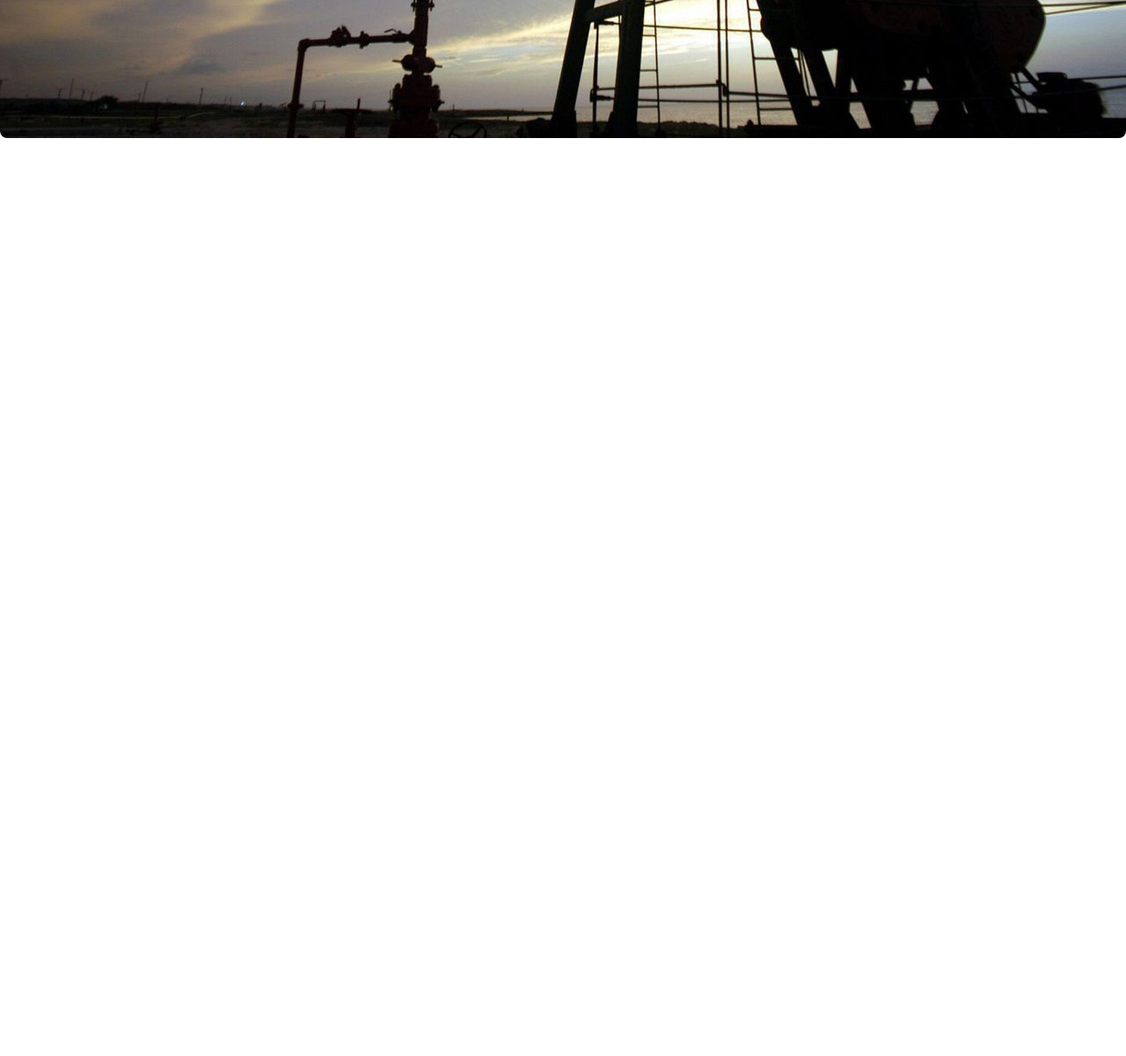
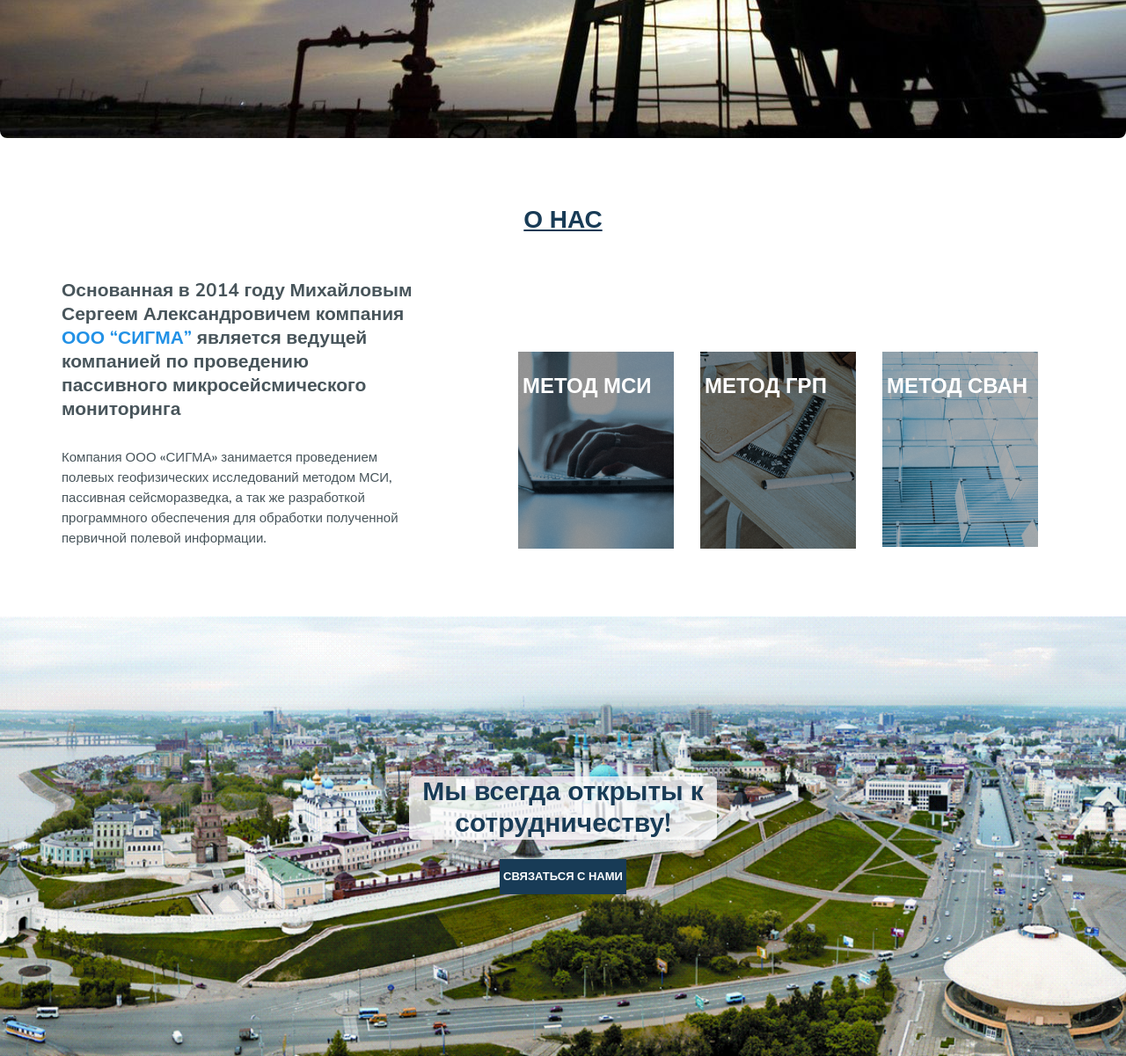
Before and after one commit to dayant-wood/sigma-geophys, a PHP site: page / in a window 1280 px wide. Shown: the part 747-1948 px from the top of the page at 88% size. Before the commit the page ends 904 px from the top, so only its background shows below. Run offline with PHP 8.4, Linux system fonts and the light colour scheme.

Commit message:
create: created sections about & subscribe

```diff
--- a/css/style.css
+++ b/css/style.css
@@ -104,7 +104,7 @@ img {
   left: 8%;
 }
 
-.hero__button {
+.hero__link {
   padding: 15px 30px;
   font-style: normal;
   font-weight: normal;
@@ -118,4 +118,135 @@ img {
   outline: none;
   border: none;
 }
+
+.about {
+  padding-top: 77px;
+  padding-bottom: 77px;
+}
+
+.about-container {
+  max-width: 1140px;
+  margin: auto;
+}
+
+.about__title {
+  font-style: normal;
+  font-weight: bold;
+  font-size: 28px;
+  line-height: 33px;
+  text-decoration: underline;
+  text-transform: uppercase;
+  color: #183B56;
+  text-align: center;
+  margin-bottom: 50px;
+}
+
+.about__wrapper {
+  display: -webkit-box;
+  display: -ms-flexbox;
+  display: flex;
+  -webkit-box-pack: justify;
+      -ms-flex-pack: justify;
+          justify-content: space-between;
+  -webkit-box-align: end;
+      -ms-flex-align: end;
+          align-items: end;
+}
+
+.about__wrapper--images {
+  display: -webkit-box;
+  display: -ms-flexbox;
+  display: flex;
+  -webkit-box-pack: justify;
+      -ms-flex-pack: justify;
+          justify-content: space-between;
+  -webkit-box-align: center;
+      -ms-flex-align: center;
+          align-items: center;
+}
+
+.about__wrapper--text {
+  max-width: 405px;
+}
+
+.about__description {
+  font-style: normal;
+  font-weight: bold;
+  font-size: 21px;
+  line-height: 27px;
+  color: #48555B;
+  margin-bottom: 30px;
+}
+
+.about__text {
+  font-style: normal;
+  font-weight: normal;
+  font-size: 15px;
+  line-height: 23px;
+  color: #48555B;
+}
+
+.about__name {
+  color: #2291E6;
+  text-transform: uppercase;
+}
+
+.about__image-wrapper {
+  position: relative;
+  width: 177px;
+  height: 224px;
+  margin-right: 30px;
+}
+
+.about__link {
+  position: absolute;
+  top: 25px;
+  left: 5px;
+  color: #fff;
+  font-style: normal;
+  font-weight: 800;
+  font-size: 24px;
+  line-height: 29px;
+  text-transform: uppercase;
+  text-decoration: none;
+  cursor: pointer;
+}
+
+.subscribe {
+  padding: 182px 0px 100px 0px;
+  background: url("../img/subscribe-bg.png");
+  background-repeat: no-repeat;
+  background-size: cover;
+  background-position: center;
+  min-height: 500px;
+}
+
+.subscribe-container {
+  margin: auto;
+  max-width: 350px;
+  text-align: center;
+}
+
+.subscribe__title {
+  font-style: normal;
+  font-weight: bold;
+  font-size: 30px;
+  line-height: 36px;
+  color: #183B56;
+  background: rgba(255, 255, 255, 0.76);
+  border-radius: 5px;
+  margin-bottom: 30px;
+  text-align: center;
+}
+
+.subscribe__link {
+  padding: 11px 4px;
+  font-style: normal;
+  font-weight: bold;
+  font-size: 13px;
+  line-height: 18px;
+  text-decoration: none;
+  color: #fff;
+  background-color: #183B56;
+}
 /*# sourceMappingURL=style.css.map */
--- a/index.html
+++ b/index.html
@@ -7,7 +7,7 @@
     <title>ООО "СИГМА"- Микросейсмические исследования скважин</title>
     <link rel="preconnect" href="https://fonts.gstatic.com" />
     <link
-      href="https://fonts.googleapis.com/css2?family=Nunito:wght@600&display=swap"
+      href="https://fonts.googleapis.com/css2?family=Nunito:wght@600;700&display=swap"
       rel="stylesheet"
     />
     <link rel="shortcut icon" href="img/favicon.ico" type="image/x-icon" />
@@ -19,7 +19,7 @@
     <header class="header">
       <div class="header-container">
         <a href="#" class="header__link">
-          <img class="header__logo" src="img/logo.png" alt="logo/>
+          <img class="header__logo" src="img/logo.png" alt="logo/" />
         </a>
 
         <nav class="navbar">
@@ -56,9 +56,7 @@
                 Микросейсмические исследования нефтегазоносности геологических
                 объектов
               </h1>
-              <a href="#" class="hero__link">
-                <button class="hero__button">Подробнее</button>
-              </a>
+              <a href="#" class="hero__link"> Подробнее </a>
             </div>
             <div class="swiper-slide hero__slide">
               <img src="img/hero-bg-2.jpg" alt="" class="hero__image" />
@@ -76,6 +74,50 @@
         </div>
       </div>
     </section>
+
+    <section class="about">
+      <div class="about-container">
+        <h1 class="about__title">О нас</h1>
+        <div class="about__wrapper">
+          <div class="about__wrapper--text">
+            <p class="about__description">
+              Основанная в 2014 году Михайловым Сергеем Александровичем компания
+              <span class="about__name">ООО “СИГМА”</span> является ведущей
+              компанией по проведению пассивного микросейсмического мониторинга
+            </p>
+            <p class="about__text">
+              Компания ООО «СИГМА» занимается проведением полевых геофизических
+              исследований методом МСИ, пассивная сейсморазведка, а так же
+              разработкой программного обеспечения для обработки полученной
+              первичной полевой информации.
+            </p>
+          </div>
+
+          <div class="about__wrapper--images">
+            <div class="about__image-wrapper">
+              <a href="#" class="about__link">Метод МСИ</a>
+              <img class="about__image" src="img/about-image-2.png" alt="" />
+            </div>
+
+            <div class="about__image-wrapper">
+              <a href="#" class="about__link">Метод ГРП</a>
+              <img class="about__image" src="img/about-image-1.png" alt="" />
+            </div>
+            <div class="about__image-wrapper">
+              <a href="#" class="about__link">Метод СВАН</a>
+              <img class="about__image" src="img/about-image-3.png" alt="" />
+            </div>
+          </div>
+        </div>
+      </div>
+    </section>
+
+    <section class="subscribe">
+      <div class="subscribe-container">
+        <h1 class="subscribe__title">Мы всегда открыты к сотрудничеству!</h1>
+        <a href="#" class="subscribe__link">СВЯЗАТЬСЯ С НАМИ</a>
+      </div>
+    </section>
     <script src="js/swiper-bundle.min.js"></script>
     <script src="js/jquery-3.5.1.min.js"></script>
     <script src="js/main.js"></script>
--- a/js/main.js
+++ b/js/main.js
@@ -14,9 +14,9 @@ const swiper = new Swiper('.swiper-container', {
     onlyInViewport: false,
   },
 
-   autoplay: {
-   delay: 5000,
-   disableOnInteraction: true,
- },
+//   //  autoplay: {
+//   //  delay: 5000,
+//   //  disableOnInteraction: true,
+//  },
 
 });
--- /dev/null
+++ b/sass/blocks/_about.sass
@@ -0,0 +1,61 @@
+.about
+  padding-top: 77px
+  padding-bottom: 77px
+  &-container
+    max-width: 1140px
+    margin: auto
+  &__title
+    font-style: normal
+    font-weight: bold
+    font-size: 28px
+    line-height: 33px
+    text-decoration: underline
+    text-transform: uppercase
+    color: $primary
+    text-align: center
+    margin-bottom: 50px
+  &__wrapper
+    display: flex
+    justify-content: space-between
+    align-items: end
+    &--images
+      display: flex
+      justify-content: space-between
+      align-items: center
+    &--text
+      max-width: 405px
+  &__description
+    font-style: normal
+    font-weight: bold
+    font-size: 21px
+    line-height: 27px
+    color: #48555B
+    margin-bottom: 30px
+  &__text
+    font-style: normal
+    font-weight: normal
+    font-size: 15px
+    line-height: 23px
+    color: #48555B
+
+  &__name
+    color: #2291E6
+    text-transform: uppercase
+  &__image
+    &-wrapper
+      position: relative
+      width: 177px
+      height: 224px
+      margin-right: 30px
+  &__link
+    position: absolute
+    top: 25px
+    left: 5px
+    color: #fff
+    font-style: normal
+    font-weight: 800
+    font-size: 24px
+    line-height: 29px
+    text-transform: uppercase
+    text-decoration: none
+    cursor: pointer
--- a/sass/blocks/_hero.sass
+++ b/sass/blocks/_hero.sass
@@ -25,7 +25,7 @@
     position: absolute
     top: 60%
     left: 8%
-  &__button
+  &__link
     padding: 15px 30px
     font-style: normal
     font-weight: normal
--- /dev/null
+++ b/sass/blocks/_subscribe.sass
@@ -0,0 +1,30 @@
+.subscribe
+  padding: 182px 0px 100px 0px
+  background: url('../img/subscribe-bg.png')
+  background-repeat: no-repeat
+  background-size: cover
+  background-position: center
+  min-height: 500px
+  &-container
+    margin: auto
+    max-width: 350px
+    text-align: center
+  &__title
+    font-style: normal
+    font-weight: bold
+    font-size: 30px
+    line-height: 36px
+    color: $primary
+    background: rgba(255, 255, 255, 0.76)
+    border-radius: 5px
+    margin-bottom: 30px
+    text-align: center
+  &__link
+    padding: 11px 4px
+    font-style: normal
+    font-weight: bold
+    font-size: 13px
+    line-height: 18px
+    text-decoration: none
+    color: #fff
+    background-color: $primary
--- a/sass/style.sass
+++ b/sass/style.sass
@@ -9,3 +9,9 @@
 
 //hero
 @import 'blocks/_hero'
+
+//about
+@import 'blocks/_about'
+
+//about
+@import 'blocks/_subscribe'
```
Also changed, not shown: img/about-image-1.png (added), img/about-image-2.png (added), img/about-image-3.png (added), img/subscribe-bg.png (added), 1 other file.
